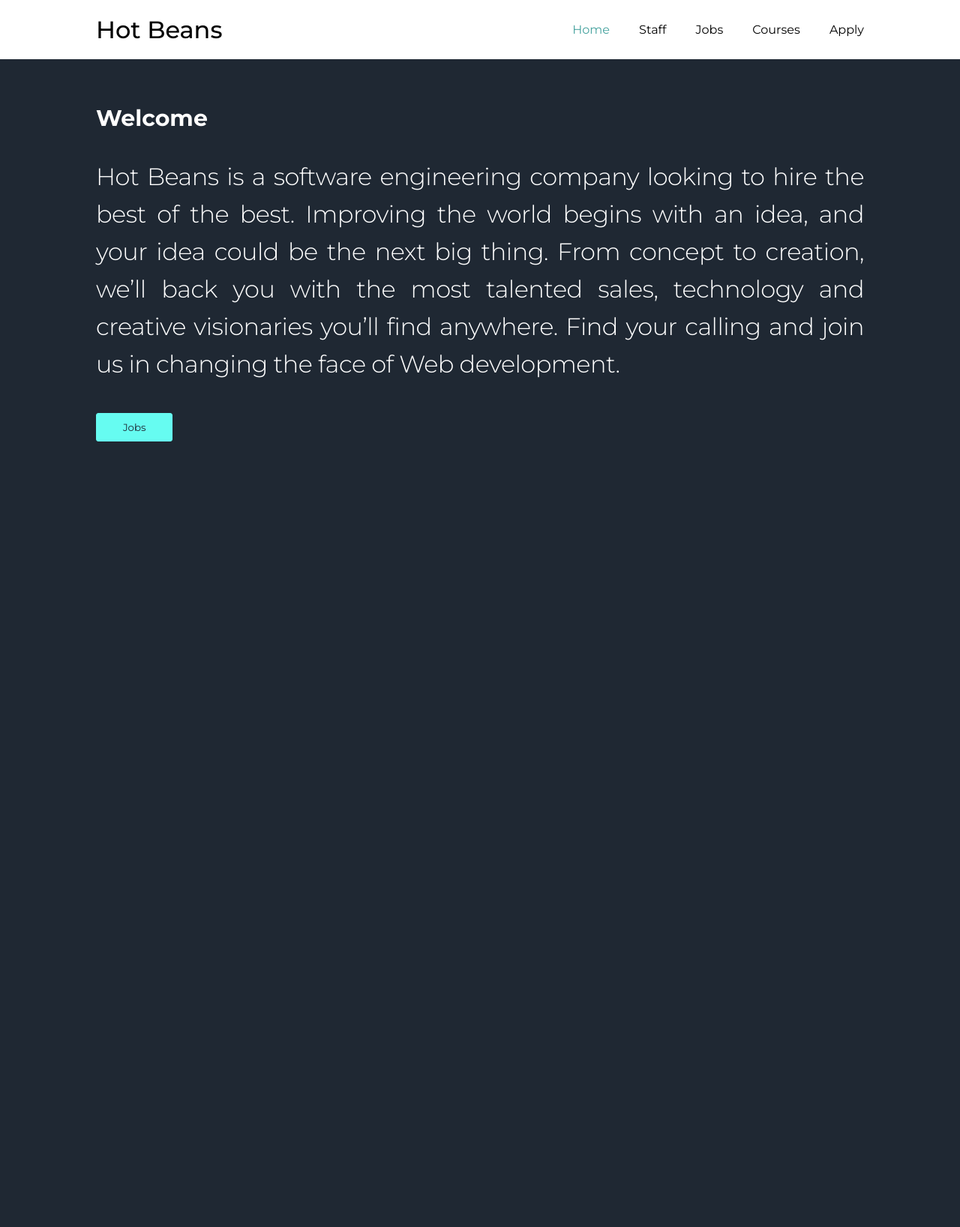
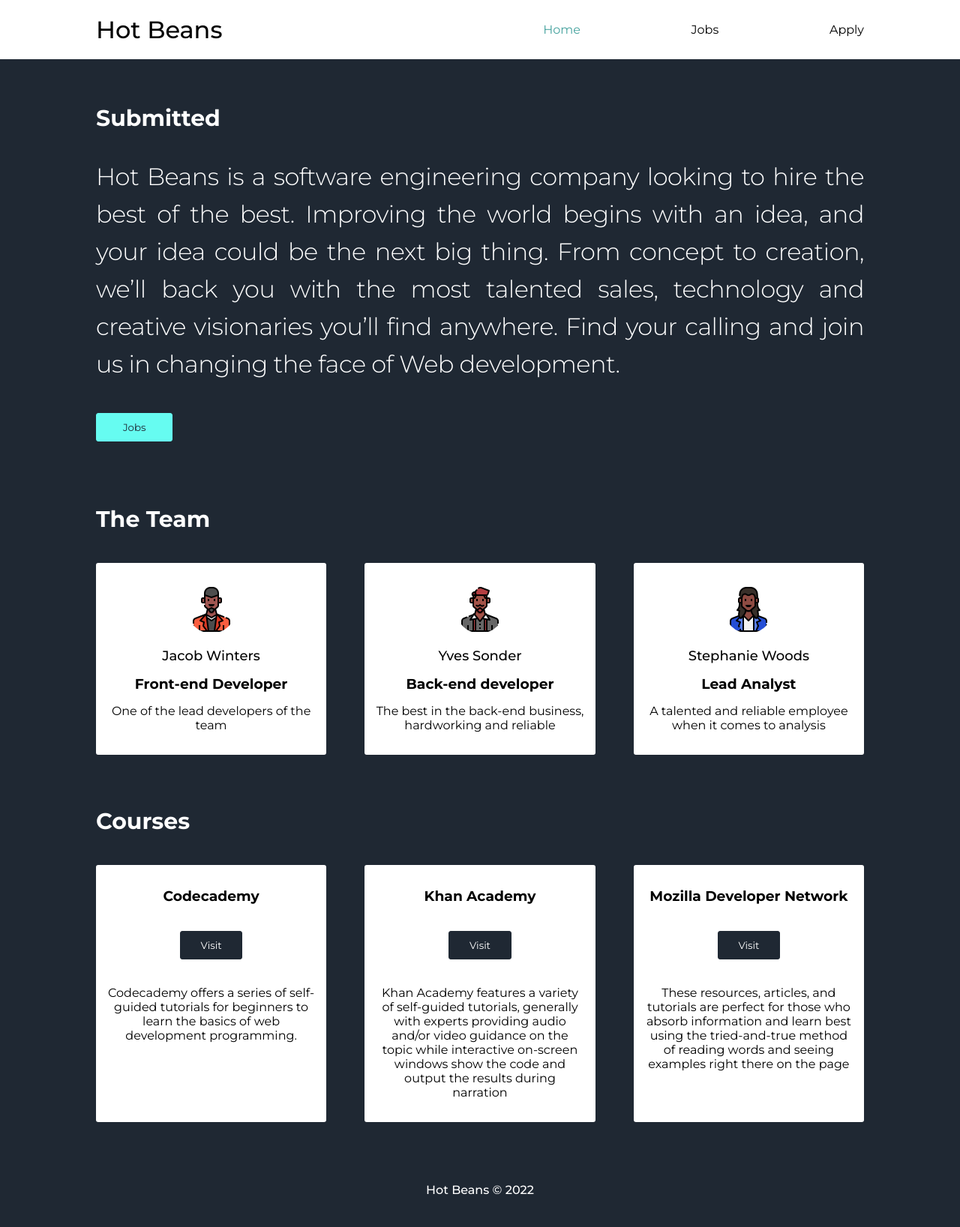
Before and after one commit to isondetech/hot-bean, a PHP site: page / in a window 1280 px wide. Shown: the whole page at 75% size. Before the commit the page ends 589 px from the top, so only its background shows below. Run offline with PHP 8.4, Linux system fonts and the light colour scheme.

Commit message:
Add content to homepage
Add footer
Add application form
Add form functionality
Remove courses page
Remove staff page

```diff
--- a/apply.php
+++ b/apply.php
@@ -1,2 +1,4 @@
 <?php include "inc/head.php";?>
 <?php include "inc/nav.php";?>
+<?php include "inc/form.php";?>
+<?php include "inc/footer.php";?>
--- a/courses.php
+++ /dev/null
@@ -1,2 +0,0 @@
-<?php include "inc/head.php";?>
-<?php include "inc/nav.php";?>
--- a/inc/cards.php
+++ b/inc/cards.php
@@ -10,7 +10,7 @@
                     <div class='card-img'>
                         <img src='$img' alt='avatar-icon'>
                     </div>
-                    <h5>$title</h5>
+                    <h6>$title</h6>
                     <h3>$sub_title</h3>
                     <p>$desc</p>
                 </div>";
@@ -21,7 +21,7 @@
             $card_html= "
             <div class='card'>
             <h3>$title</h3>
-            <a href='$cta_href'><button>$cta_name</button><a>
+            <a target='_blank' href='$cta_href'><button type='button'>$cta_name</button></a>
             <p>$desc</p>
             </div>";
             array_push($this->cards, $card_html);
@@ -31,7 +31,9 @@
             $cards = implode($this->cards);
             echo "
             <div class='cards-container'>
-            <h2>$title</h2>
+            <div class='cards-title'>
+                <h2>$title</h2>
+            </div>
             <div class='card-container'>
             $cards
             </div>
--- a/inc/footer.php
+++ b/inc/footer.php
@@ -0,0 +1,7 @@
+<div class="footer-padding">
+</div>
+<div class="footer-container">
+    <div class="footer">
+        <h5>Hot Beans © 2022</h5>
+    </div>
+</div>
--- a/inc/head.php
+++ b/inc/head.php
@@ -18,5 +18,7 @@
     <link rel="stylesheet" href="./stylesheets/nav.css">
     <link rel="stylesheet" href="./stylesheets/section.css">
     <link rel="stylesheet" href="./stylesheets/cards.css">
+    <link rel="stylesheet" href="./stylesheets/footer.css">
+    <link rel="stylesheet" href="./stylesheets/form.css">
     <link href="https://fonts.googleapis.com/css2?family=Montserrat:ital,wght@0,100;0,200;0,300;0,400;0,500;0,600;0,700;0,800;0,900;1,100;1,200;1,300;1,400;1,500;1,600;1,700;1,800;1,900&display=swap" rel="stylesheet">
 </head>
--- a/inc/nav.php
+++ b/inc/nav.php
@@ -9,6 +9,10 @@
         $webpage = ucfirst(basename($_SERVER['SCRIPT_FILENAME'], ".php"));
         if($webpage==$nav_link){
             return "style=\"color:#45a29e;\"";
+        }elseif($webpage=="Submitted"){
+            if($nav_link=="Apply"){
+                return "style=\"color:#45a29e;\"";
+            }
         }
     }
 ?>
@@ -16,14 +20,12 @@
 <div class="nav">
     <div class="nav-bar">
         <div class="nav-logo">
-            <h1><a href="./">Hot Beans<a></h1>
+            <h1><a href="./">Hot Beans</a></h1>
         </div>
         <div class="nav-links">
             <ul>
                 <li><a <?php echo set_active("Index")?> href="./">Home</a></li>
-                <li><a <?php echo set_active("Staff")?> href="./staff.php">Staff</a></li>
                 <li><a <?php echo set_active("Jobs")?> href="./jobs.php">Jobs</a></li>
-                <li><a <?php echo set_active("Courses")?> href="./courses.php">Courses</a></li>
                 <li><a <?php echo set_active("Apply")?> href="./apply.php">Apply</a></li>
             </ul>
         </div>
--- a/inc/section.php
+++ b/inc/section.php
@@ -18,7 +18,7 @@ class Section{
                     <h2>$this->title</h2>
                     <p>$this->desc</p>
                     <div>
-                        <a href='$this->cta_href'><button>$this->cta_name</button><a>
+                        <a href='$this->cta_href'><button type='button'>$this->cta_name</button></a>
                     </div>
                 </div>
             </div>";
--- a/index.php
+++ b/index.php
@@ -1,18 +1,79 @@
 <?php include "inc/head.php";?>
 <?php include "inc/nav.php";?>
 <?php include "inc/section.php";?>
+<?php include "inc/cards.php";?>
+
 
 <?php
-    $title = "Welcome";
-    $desc =
+    $section = array(
+        "title" => "Submitted",
+        "desc" =>
         "Hot Beans is a software engineering company
         looking to hire the best of the best.
         Improving the world begins with an idea,
         and your idea could be the next big thing.
         From concept to creation, we’ll back you with the most talented sales,
         technology and creative visionaries you’ll find anywhere.
-    Find your calling and join us in changing the face of Web development.";
+        Find your calling and join us in changing the face of Web development.",
+        "cta_name"=>"Jobs",
+        "cta_href"=>"jobs.php"
+    );
+    $body = new Section($section["title"], $section["desc"], $section["cta_name"], $section["cta_href"]);
+    $body->create();
 
-    $body = new Section($title, $desc, "Jobs", "jobs.php");
-    $body->create();
+    $card1 = array(
+        "img"=>"./imgs/avatar-1.png",
+        "title" => "Jacob Winters",
+        "sub_title" => "Front-end Developer",
+        "desc" => "One of the lead developers of the team"
+    );
+    $card2 = array(
+        "img"=>"./imgs/avatar-2.png",
+        "title" => "Yves Sonder",
+        "sub_title" => "Back-end developer",
+        "desc" => "The best in the back-end business, hardworking and reliable"
+    );
+    $card3 = array(
+        "img"=>"./imgs/avatar-3.png",
+        "title" => "Stephanie Woods",
+        "sub_title" => "Lead Analyst",
+        "desc" => "A talented and reliable employee when it comes to analysis"
+    );
+    $cards = new Cards();
+    $cards->create($card1["img"],$card1["title"],$card1["sub_title"],$card1["desc"]);
+    $cards->create($card2["img"],$card2["title"],$card2["sub_title"],$card2["desc"]);
+    $cards->create($card3["img"],$card3["title"],$card3["sub_title"],$card3["desc"]);
+    $cards->pack("The Team");
+
+    $card1 = array(
+        "title"=>"Codecademy",
+        "cta_name" => "Visit",
+        "cta_href" => "https://www.codecademy.com/",
+        "desc" => "Codecademy offers a series of self-guided tutorials
+        for beginners to learn the basics of web development programming."
+    );
+    $card2 = array(
+        "title"=>"Khan Academy",
+        "cta_name" => "Visit",
+        "cta_href" => "https://www.khanacademy.org/",
+        "desc" => "Khan Academy features a variety of self-guided tutorials,
+        generally with experts providing audio and/or
+        video guidance on the topic while interactive on-screen
+        windows show the code and output the results during narration"
+    );
+    $card3 = array(
+        "title"=>"Mozilla Developer Network",
+        "cta_name" => "Visit",
+        "cta_href" => "https://developer.mozilla.org/",
+        "desc" => "These resources, articles, and tutorials are
+        perfect for those who absorb information and learn best
+        using the tried-and-true method of reading words and seeing
+        examples right there on the page"
+    );
+    $cards = new Cards();
+    $cards->create_href($card1["title"],$card1["cta_name"],$card1["cta_href"],$card1["desc"]);
+    $cards->create_href($card2["title"],$card2["cta_name"],$card2["cta_href"],$card2["desc"]);
+    $cards->create_href($card3["title"],$card3["cta_name"],$card3["cta_href"],$card3["desc"]);
+    $cards->pack("Courses");
 ?>
+<?php include "inc/footer.php";?>
--- a/jobs.php
+++ b/jobs.php
@@ -1,6 +1,7 @@
 <?php include "inc/head.php";?>
 <?php include "inc/nav.php";?>
 <?php include "inc/section.php";?>
+
 
 <?php
     $title = "Front-end developer";
@@ -14,3 +15,4 @@
     $body = new Section($title, $desc, "Apply", "apply.php");
     $body->create();
 ?>
+<?php include "inc/footer.php";?>
--- a/stylesheets/cards.css
+++ b/stylesheets/cards.css
@@ -2,35 +2,46 @@
     display: flex;
     flex-direction: column;
     align-items: center;
-    margin: 30px 0px;
+    padding-top: 30px;
+    padding-bottom: 40px;
 }
 
 .cards-container h2{
     color: #ffffff;
     font-size: 30px;
+    align-content: flex-start;
+}
+
+.cards-title{
+    width: 80%;
 }
 
 .card-container{
-    margin: 20px;
+    margin-top: 40px;
     display: flex;
     width: 80%;
     justify-content: center;
-    justify-content: space-evenly;
+    justify-content: space-between;
 }
 
 .card{
     width: 30%;
+    border-radius: 3px;
     background-color: #ffffff;
     text-align: center;
     padding: 15px;
 }
 
 .card p{
-    text-align: justify;
+    text-align:center;
 }
 
-.card h5{
-    font-weight:100;
+.card h6{
+    font-size: 18px;
+    font-weight: 500;
+}
+.card-img img{
+    border-radius: 100px;
 }
 .card .card-img, .card title, .card h3, .card p{
     margin: 15px 0px;
--- /dev/null
+++ b/stylesheets/footer.css
@@ -0,0 +1,19 @@
+.footer-padding{
+    padding-bottom: 100px
+}
+
+.footer-container{
+    position: absolute;
+    bottom: 0;
+    width: 100%;
+    height: 100px;
+    display: flex;
+    justify-content: center;
+    align-items: center;
+}
+
+.footer-container h5{
+    color: #ffffff;
+    font-size: 16px;
+    font-weight: 500;
+}
--- a/stylesheets/main.css
+++ b/stylesheets/main.css
@@ -7,6 +7,8 @@
 
 body {
     background-color: #1f2833;
+    position: relative;
+    min-height: 100vh;
 }
 
 button{
@@ -16,9 +18,9 @@ button{
     margin-bottom: 20px;
     border-radius: 3px;
     border-style: none;
-    color: #1f2833;
-    background-color: #66fcf1;
-    border: 1px solid #66fcf1;
+    color: #ffffff;
+    background-color: #1f2833;
+    border: 1px solid #1f2833;
     transition-duration: 0.4s;
     position: relative;
 }
--- a/stylesheets/section.css
+++ b/stylesheets/section.css
@@ -1,7 +1,6 @@
 .main-container{
     display: flex;
     color: #ffffff;
-    height: 300px;
     justify-content: center;
 }
 
@@ -32,7 +31,7 @@
     width: 10%;
     padding: 10px;
     margin-top: 20px;
-    margin-bottom: 20px;
+    margin-bottom: 5px;
     border-radius: 3px;
     border-style: none;
     color: #1f2833;
@@ -46,6 +45,14 @@ section a{
     width: 10%;
 }
 
+.section-end{
+    display: flex;
+    justify-content: center;
+}
+.section-end hr{
+    width: 80%;
+    background-color: #1f2833;
+}
 .section button:hover{
     cursor: pointer;
     background-color: #1f2833;
```
Also changed, not shown: inc/form.php (+11 -0 lines), staff.php (deleted, +0 -61 lines), stylesheets/form.css (added, +51 -0 lines), submitted.php (added, +19 -0 lines). Lines whose indentation alone changed are shown as unchanged.
